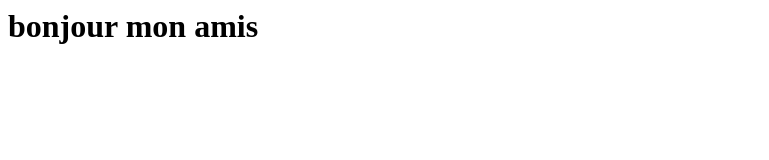
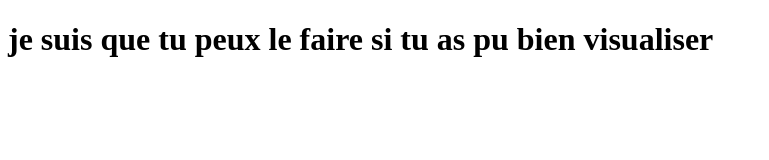
Before and after one commit to rachidZ-2003/test, a plain HTML site: page index.html in a window 1280 px wide. Shown: the whole page, without its empty margins (0-769 px from the left). Drawn offline with Linux system fonts and the light colour scheme.

Commit message:
Premier commit

```diff
--- a/index.html
+++ b/index.html
@@ -1 +1,11 @@
-<h1>bonjour mon amis</h1>
+<!DOCTYPE html>
+<html lang="en">
+<head>
+    <meta charset="UTF-8">
+    <meta name="viewport" content="width=device-width, initial-scale=1.0">
+    <title>Document</title>
+</head>
+<body>
+    <h1>je suis que tu peux le faire si tu as pu bien visualiser</h1>
+</body>
+</html>
```
